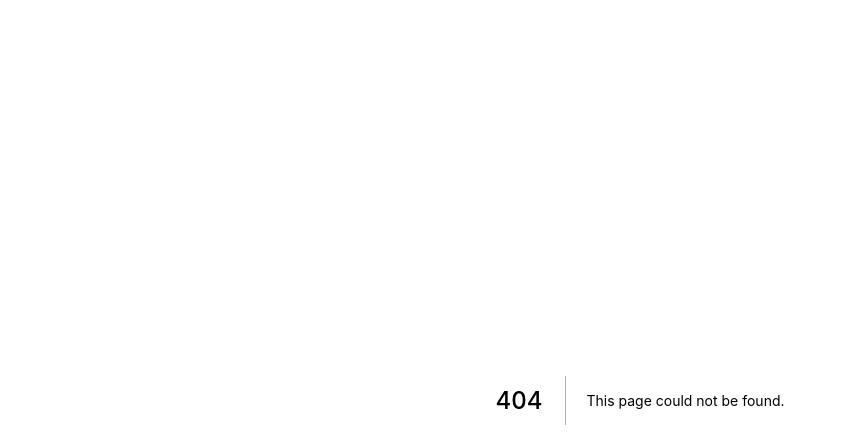
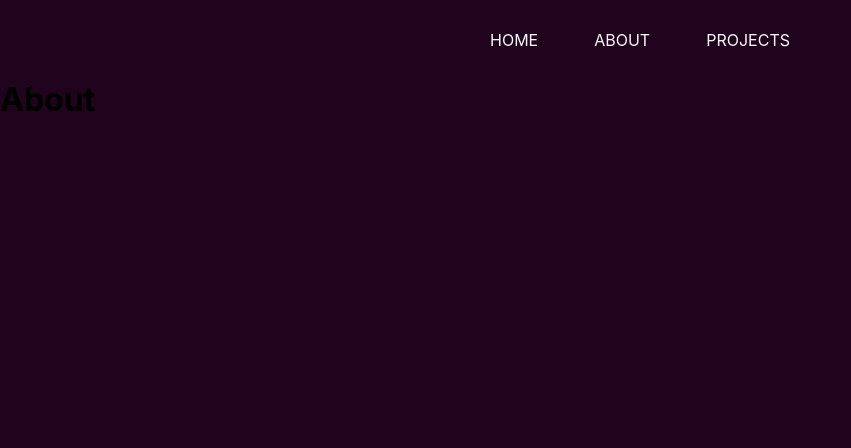
Before and after one commit to bzenky/bzenky.dev, a Next.js app: page /about in a window 1280 px wide. Before the commit this address had no page. Shown: the top 448 px of the page, without its empty margins (0-851 px from the left). Built offline with nearby package versions, Linux system fonts and the light colour scheme.

Commit message:
feat: initial header

```diff
--- /dev/null
+++ b/src/components/Header/index.tsx
@@ -0,0 +1,20 @@
+import Link from "next/link";
+import { HeaderContainer, Nav } from "./styles";
+
+export function Header() {
+    return (
+        <HeaderContainer>
+            <Nav>
+                <Link href='/'>
+                    HOME
+                </Link>
+                <Link href='/about'>
+                    ABOUT
+                </Link>
+                <Link href='/projects'>
+                    PROJECTS
+                </Link>
+            </Nav>
+        </HeaderContainer>
+    )
+}
--- /dev/null
+++ b/src/components/Header/styles.ts
@@ -0,0 +1,28 @@
+import styled from "styled-components";
+
+export const HeaderContainer = styled.header`
+    display: flex;
+    align-items: center;
+    height: 80px;
+    justify-content: center;
+`
+
+export const Nav = styled.nav`
+    display: flex;
+    gap: 24px;
+
+    a {
+        padding: 12px 16px;
+        color: #FEF7FF;
+        text-decoration: none;
+        border-radius: 8px;
+        /* text-underline-offset: 8px; */
+
+        transition: all 0.3s ease-in-out;
+
+        &:hover {
+            background: #3B2A45;
+            /* text-decoration: underline; */
+        }
+    }
+`
--- a/src/pages/_app.tsx
+++ b/src/pages/_app.tsx
@@ -2,12 +2,14 @@ import type { AppProps } from 'next/app'
 import { ThemeProvider } from "styled-components"
 import { defaultTheme } from '../../styles/defaultTheme'
 import { GlobalStyle } from '../../styles/global'
+import { Header } from '../components/Header'
 import { Layout } from '../components/Layout'
 
 export default function App({ Component, pageProps }: AppProps) {
   return (
     <ThemeProvider theme={defaultTheme}>
       <Layout>
+        <Header />
         <Component {...pageProps} />
       </Layout>
       <GlobalStyle />
--- /dev/null
+++ b/src/pages/about.tsx
@@ -0,0 +1,5 @@
+export default function About() {
+    return (
+        <h1>About</h1>
+    )
+}
--- /dev/null
+++ b/src/pages/projects.tsx
@@ -0,0 +1,5 @@
+export default function Projects() {
+    return (
+        <h1>Projects</h1>
+    )
+}
```
